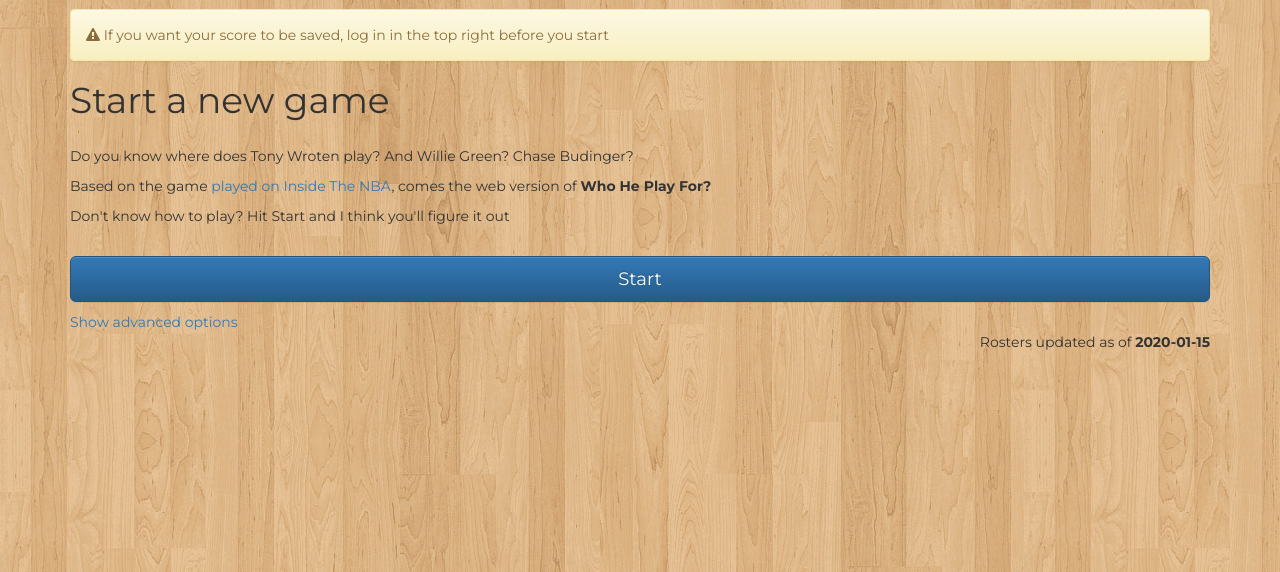
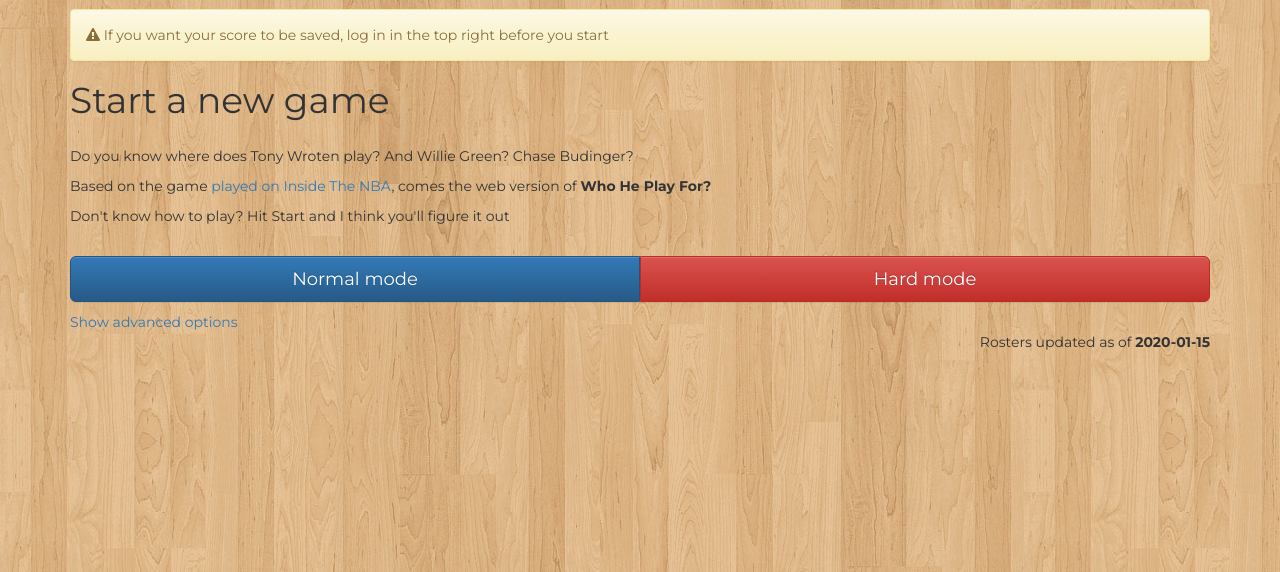
Before and after one commit to fepe55/whoheplayfor, a Django app: template whpf/templates/home.html in a window 1280 px wide. Shown: the part 51-623 px from the top of the page. Run offline with Django 3.2, Linux system fonts and the light colour scheme; the template is opened without the code that fills it: most values are stand-ins (such as "Sample title", 1, 10 or a date in 2020); form fields are guessed from the names that the template uses; some libraries are stand-ins or nearby versions.

Commit message:
A button for hard mode instead of an option

```diff
--- a/whpf/templates/home.html
+++ b/whpf/templates/home.html
@@ -13,7 +13,7 @@
         <p>Based on the game <a href="{% url 'whpf:tv' %}">played on Inside The NBA</a>, comes the web version of <strong>Who He Play For?</strong></p>
         <p>Don't know how to play? Hit Start and I think you'll figure it out</p>
       </div>
-      <form method="POST" class="form" action="{% url 'whpf:home' %}">
+      <form method="POST" class="form" id="mainform" action="{% url 'whpf:home' %}">
         {% csrf_token %}
         <div class="advanced-options">
           {% if user.is_authenticated %}
@@ -52,7 +52,7 @@
             {{ form.show_player_name }}
           </div>
 
-          <div class="form-group">
+          <div class="form-group hide">
             {{ form.hard_mode.errors }}
             <label for="{{ form.hard_mode.id_for_label }}">Hard mode</label>
             {{ form.hard_mode }}
@@ -61,7 +61,14 @@
           <input type="checkbox" id="advanced" name="advanced" />
         </div>
 
-        <button type="submit" class="btn btn-primary btn-lg btn-block start-game">Start</button>
+        <div class="btn-group btn-group-justified start_game_buttons" role="group" aria-label="start game">
+          <div class="btn-group" role="group">
+            <button id="normal" class="btn btn-primary btn-lg start-game">Normal mode</button>
+          </div>
+          <div class="btn-group" role="group">
+            <button id="hard" class="btn btn-danger btn-lg start-game">Hard mode</button>
+          </div>
+        </div>
         <a class="show-advanced-options" href="#">Show advanced options</a>
 
       </form>
@@ -79,6 +86,19 @@
   </script>
 
   <script>
+  $(".start_game_buttons button").click(function(e){
+    e.preventDefault();
+    if ($(this).prop('id') == 'hard'){
+      $("#id_hard_mode").prop("checked", true);
+    }
+    if ($(this).prop('id') == 'normal'){
+      $("#id_hard_mode").prop("checked", false);
+    }
+    $("#mainform").submit();
+  });
+  </script>
+
+  <script>
     $(".show-advanced-options").click(function(e){
       e.preventDefault();
       $(".advanced-options").slideDown();
```
